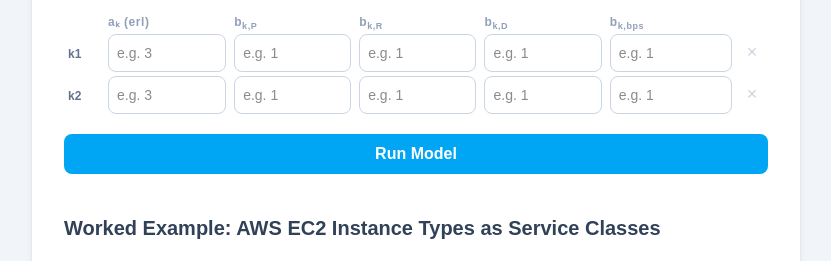
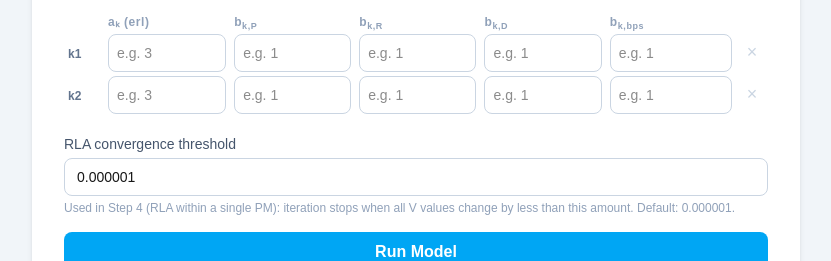
Before and after one commit to marias-world/teletraffic-models-ui, a Next.js app: page /cloud-capacity-planning in a window 1280 px wide. Shown: the part 2662-2923 px from the top of the page, without its empty margins (224-1055 px from the left). Built offline with nearby package versions, Linux system fonts and the light colour scheme.

Commit message:
chore: add RLA threshold to calculator

```diff
--- a/src/app/cloud-capacity-planning/Calculator.tsx
+++ b/src/app/cloud-capacity-planning/Calculator.tsx
@@ -47,6 +47,7 @@ export default function Calculator() {
     bps: "",
   });
   const [rows, setRows] = useState<ServiceClassRow[]>(DEFAULT_ROWS);
+  const [thresholdInput, setThresholdInput] = useState("0.000001");
   const [results, setResults] = useState<ReturnType<
     typeof calculateCloudCapacityBlockingProbabilities
   > | null>(null);
@@ -130,6 +131,14 @@ export default function Calculator() {
       }
     }
 
+    const rlaThreshold = Number(thresholdInput);
+    if (isNaN(rlaThreshold) || rlaThreshold <= 0 || rlaThreshold >= 1) {
+      setError(
+        "RLA threshold must be a positive number less than 1 (e.g. 0.000001).",
+      );
+      return;
+    }
+
     const capacitiesForModel: Capacities = {
       ramCapacity: { link: 1, bu: capacityValues.R },
       processorCapacity: { link: 2, bu: capacityValues.P },
@@ -168,6 +177,7 @@ export default function Calculator() {
           groupSize,
           capacitiesForModel,
           serviceClassConfigs,
+          rlaThreshold,
         );
         setResults(result);
       } catch (e) {
@@ -309,6 +319,29 @@ export default function Calculator() {
             </tbody>
           </table>
         </div>
+      </div>
+
+      {/* RLA convergence threshold */}
+      <div>
+        <label className="block text-sm font-medium text-slate-600 mb-1">
+          RLA convergence threshold
+        </label>
+        <input
+          type="number"
+          min={0}
+          step="0.000001"
+          value={thresholdInput}
+          onChange={(e) => {
+            setThresholdInput(e.target.value);
+            setError("");
+          }}
+          placeholder="e.g. 0.000001"
+          className="w-full border border-slate-300 rounded-lg px-3 py-2 text-sm focus:ring-2 focus:ring-sky-500 focus:outline-none"
+        />
+        <p className="text-xs text-slate-400 mt-1">
+          Used in Step 4 (RLA within a single PM): iteration stops when all V
+          values change by less than this amount. Default: 0.000001.
+        </p>
       </div>
 
       {error && <p className="text-red-500 text-sm font-medium">{error}</p>}
--- a/src/lib/models/cloud-capacity-planning/proposed-model-data.ts
+++ b/src/lib/models/cloud-capacity-planning/proposed-model-data.ts
@@ -37,6 +37,7 @@ export const calculateCloudCapacityBlockingProbabilities = (
   resourceCount: number,
   capacities: Capacities,
   serviceClasses: ServiceClassConfigs,
+  rlaThreshold?: number,
 ) => {
   const kaufmanRoberts = calculateSubsystemBlockingKaufmanRoberts(
     capacities,
@@ -75,6 +76,7 @@ export const calculateCloudCapacityBlockingProbabilities = (
   const reducedLoadApproximation = processResultInRLA(
     capacities,
     serviceClassesinRLA,
+    rlaThreshold,
   );
 
   const Ei = calculateEi(relationR, reducedLoadApproximation);
--- a/src/lib/models/cloud-capacity-planning/proposed-model.ts
+++ b/src/lib/models/cloud-capacity-planning/proposed-model.ts
@@ -123,11 +123,13 @@ enum Subsystem {
 export const processResultInRLA = (
   capacities: Capacities,
   serviceClasses: ServiceClassWithRoute[],
+  threshold?: number,
 ): BlockingRatios => {
   const links = Object.values(capacities);
   const rla = callBlockingProbabilityinRLAForProposedModel(
     links,
     serviceClasses,
+    threshold,
   );
 
   const result: BlockingRatios = { RAM: {}, Processor: {}, Disk: {}, Bps: {} };
--- a/src/lib/models/reduced-load-approximation/reduced-load-approximation.ts
+++ b/src/lib/models/reduced-load-approximation/reduced-load-approximation.ts
@@ -183,10 +183,12 @@ export const callBlockingProbabilityinRLA = (
 export const callBlockingProbabilityinRLAForProposedModel = (
   links: networkTopology[],
   serviceClasses: ServiceClassWithRoute[],
+  threshold: number = DEFAULT_THRESHOLD,
 ): { [key: string]: number } => {
   const blockingProbabilities = calculateBlockingWithReducedTrafficLoad(
     links,
     serviceClasses,
+    threshold,
   );
   const logs: { [key: string]: number } = {};
 
```
